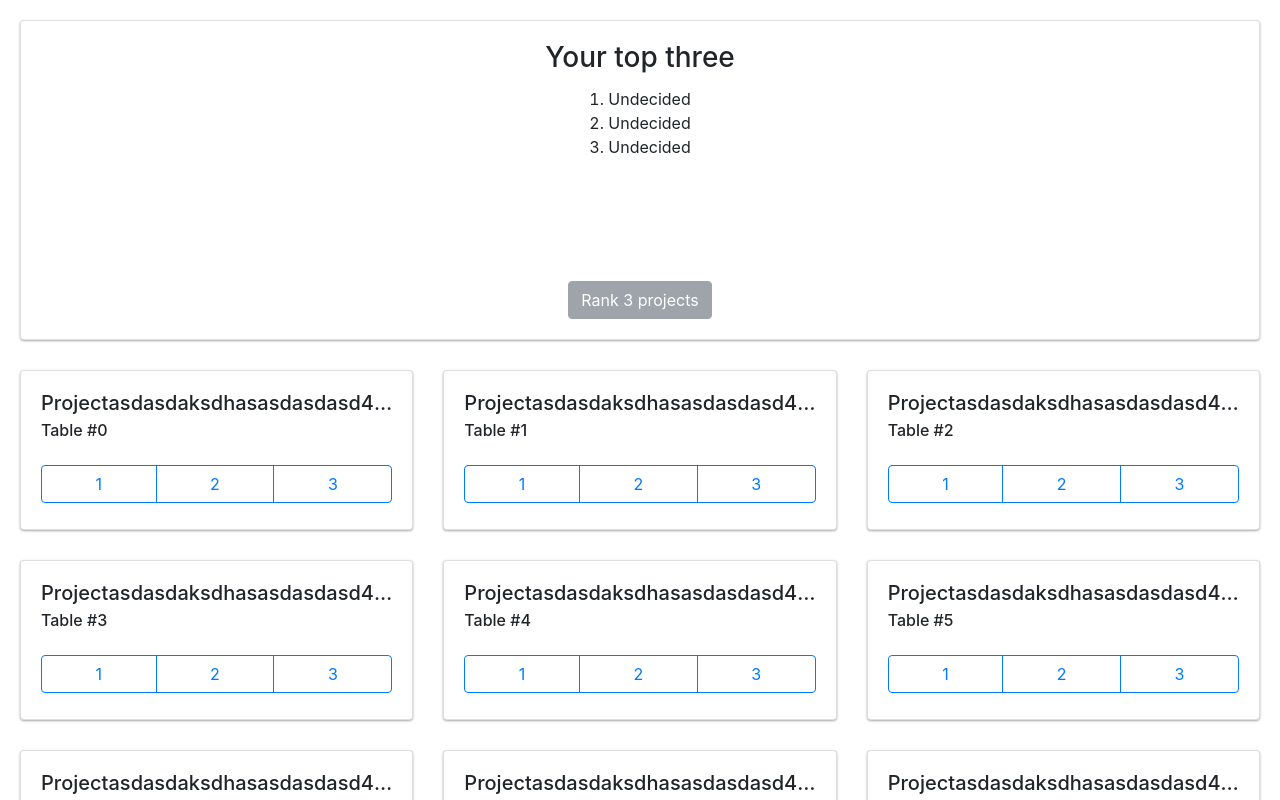
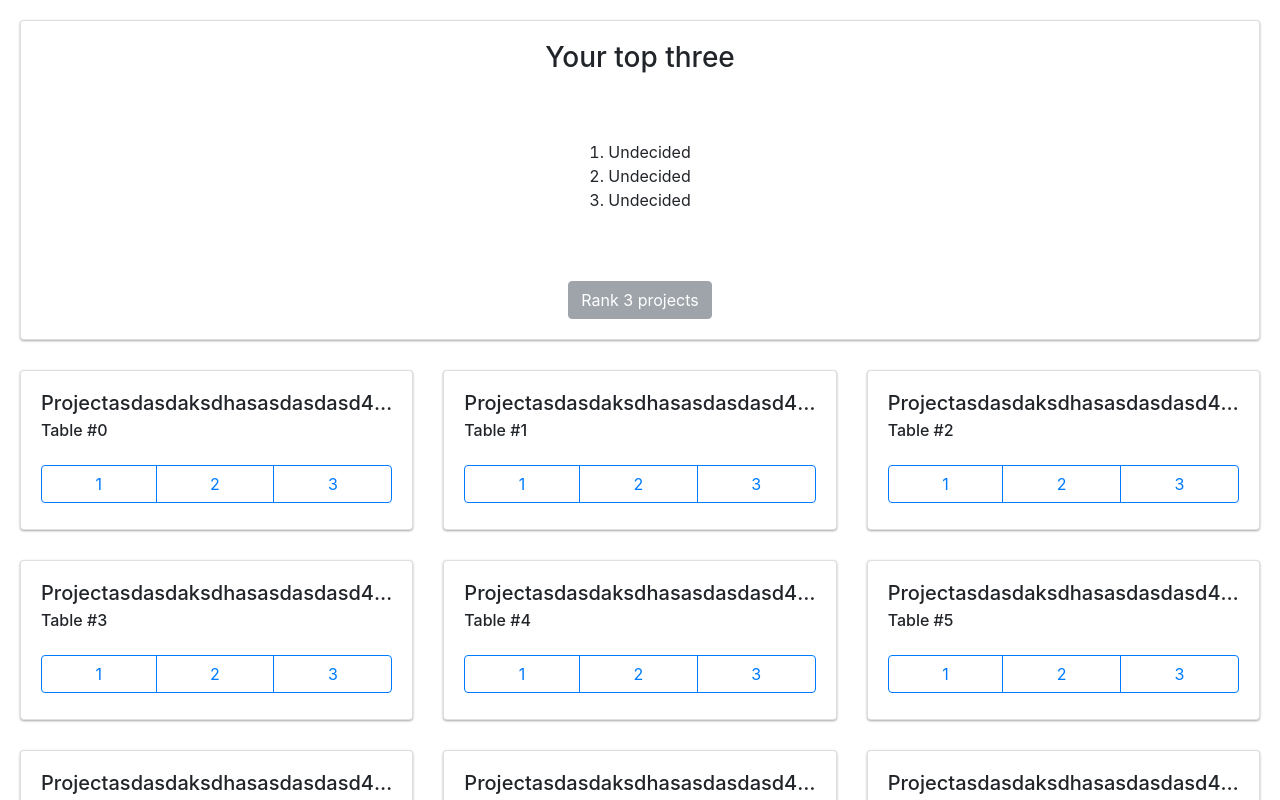
Before and after one commit to umbchackers/Judging-App, a React (Create React App) app in the folder client/: page / in a window 1280 px wide. Both pictures are taken after typing "Sample", "Sample123" into the empty fields and a click on the button "Log in". Shown: the top 800 px of the page. Built offline with nearby package versions, Linux system fonts and the light colour scheme; the HTML template or start-up script is replaced by a standard one.

Commit message:
#40 Final styling changes

```diff
--- a/client/src/Home/Home.css
+++ b/client/src/Home/Home.css
@@ -25,12 +25,6 @@ body .btn.btn-outline-primary:active {
   color: #007bff;
 }
 
-.btn-container {
-  flex: 1 0;
-  display: flex;
-  flex-direction: column-reverse;
-}
-
 .card {
   min-height: 160px;
   max-height: 160px;
@@ -42,6 +36,7 @@ body .btn.btn-outline-primary:active {
 .card:not(.top-three) {
   min-width: 333px !important;
   max-width: 666px;
+  width: 333px;
 }
 
 body .top-three.card {
@@ -58,6 +53,10 @@ body .top-three.card {
 }
 
 .top-three .card-body ol {
+  flex: 1;
+  display: flex;
+  flex-direction: column;
+  justify-content: center;
   padding-left: 0;
 }
 
@@ -68,8 +67,10 @@ body .top-three.card {
   text-overflow: ellipsis;
 }
 
-.card-deck {
+body .home .card-deck {
+  flex-direction: none;
   justify-content: center;
+  flex-flow: row wrap;
 }
 
 .card-title {
@@ -80,4 +81,5 @@ body .top-three.card {
 
 body .card-deck .card {
   margin-bottom: 30px;
+  flex: 1 auto;
 }
```
